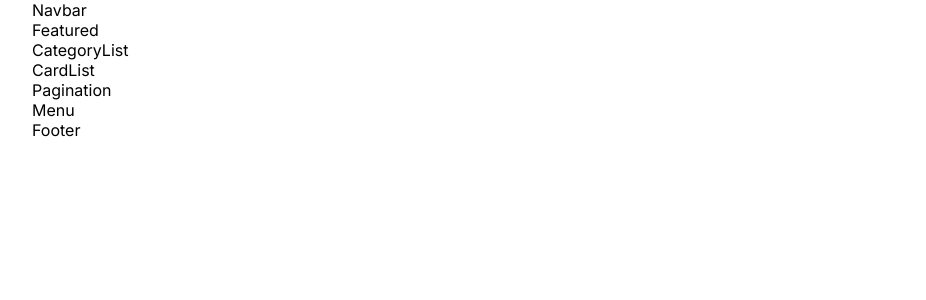
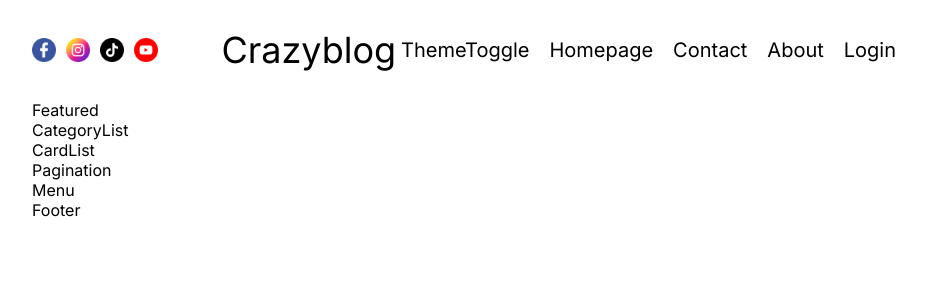
Before and after one commit to surajsomani03/blog-app, a Next.js app: page / in a window 1280 px wide. Shown: the top 300 px of the page, without its empty margins (176-1102 px from the left). Built offline with nearby package versions, Linux system fonts and the light colour scheme.

Commit message:
responsive navbar design

```diff
--- /dev/null
+++ b/src/components/authLinks/AuthLinks.jsx
@@ -0,0 +1,20 @@
+import React from "react";
+import styles from "./authLinks.module.css";
+import Link from "next/link";
+const AuthLinks = () => {
+  const status = "notauthenticated";
+  return (
+    <>
+      {status == "notauthenticated" ? (
+        <Link href="/login">Login</Link>
+      ) : (
+        <>
+          <Link href="/write">Write</Link>
+          <span className={styles.link}>Logout</span>
+        </>
+      )}
+    </>
+  );
+};
+
+export default AuthLinks;
--- /dev/null
+++ b/src/components/authLinks/authLinks.module.css
@@ -0,0 +1,3 @@
+.link {
+    cursor: pointer;
+}
--- a/src/components/navbar/Navbar.jsx
+++ b/src/components/navbar/Navbar.jsx
@@ -1,8 +1,27 @@
 import React from 'react'
 import styles from "./navbar.module.css"
+import Image from 'next/image'
+import Link from 'next/link'
+import ThemeToggle from '../themeToggle/ThemeToggle'
+import AuthLinks from '../authLinks/AuthLinks'
 const Navbar = () => {
   return (
-    <div className={styles.container}>Navbar</div>
+    <div className={styles.container}>
+      <div className={styles.social}>
+        <Image src='/facebook.png' alt='facebook' height={24} width={24} />
+        <Image src='/instagram.png' alt='instagram' height={24} width={24} />
+        <Image src='/tiktok.png' alt='tiktok' height={24} width={24} />
+        <Image src='/youtube.png' alt='youtube' height={24} width={24} />
+      </div>
+      <div className={styles.logo}>Crazyblog</div>
+      <div className={styles.links}>
+        <ThemeToggle/>
+        <Link href="/">Homepage</Link>
+        <Link href="/">Contact</Link>
+        <Link href="/">About</Link>
+        <AuthLinks/>
+      </div>
+    </div>
   )
 }
 
--- a/src/components/navbar/navbar.module.css
+++ b/src/components/navbar/navbar.module.css
@@ -1,3 +1,25 @@
 .container {
+    display: flex;
+    align-items: center;
+    justify-content: space-between;
+    height: 100px;
+}
 
+.social {
+    display: flex;
+    gap: 10px;
+    flex: 1;
 }
+
+.logo {
+    flex: 1;
+    text-align: center;
+    font-size: 36px;
+}
+
+.links {
+    display: flex;
+    gap: 20px;
+    flex: 1;
+    font-size: 20px;
+}
--- /dev/null
+++ b/src/components/themeToggle/ThemeToggle.jsx
@@ -0,0 +1,9 @@
+import React from 'react'
+import styles from "./themeToggle.module.css"
+const ThemeToggle = () => {
+  return (
+    <div className={styles.container}>ThemeToggle</div>
+  )
+}
+
+export default ThemeToggle
--- /dev/null
+++ b/src/components/themeToggle/themeToggle.module.css
@@ -0,0 +1,3 @@
+.container {
+
+}
```
